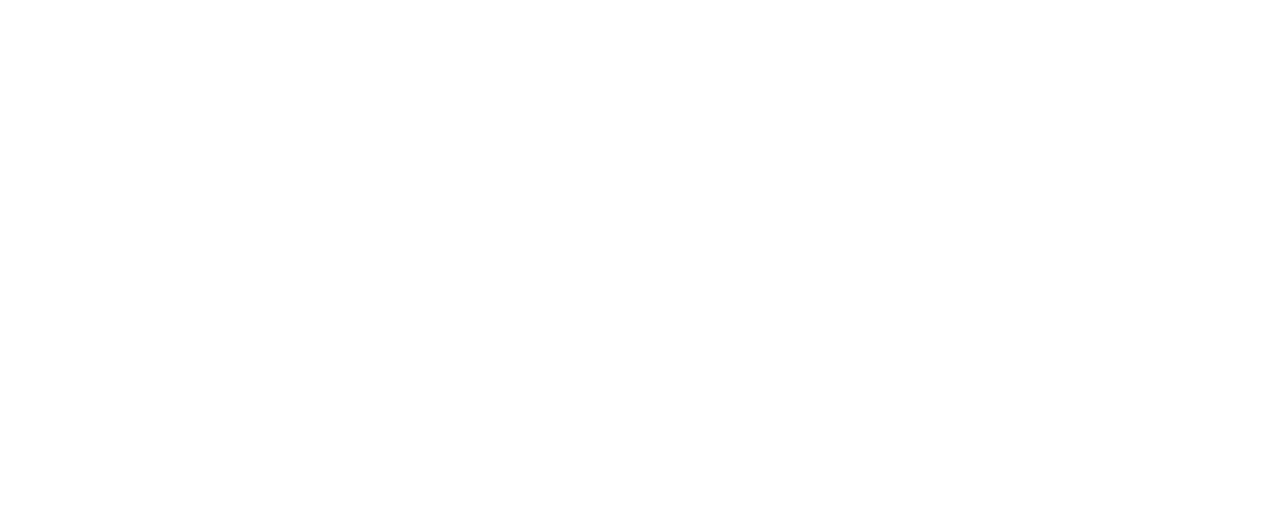
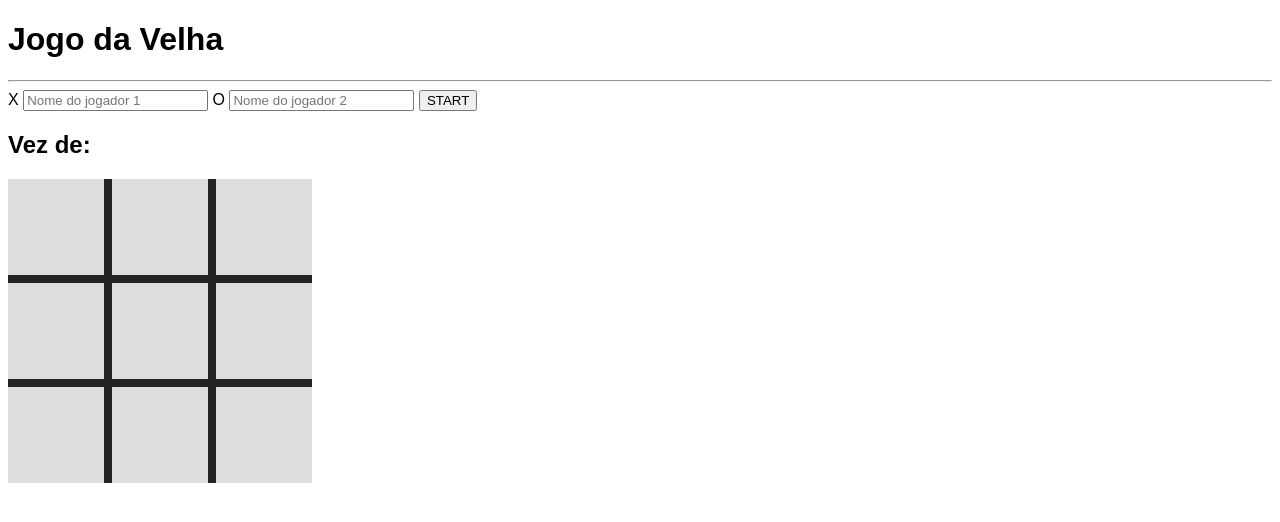
Before and after one commit to JaironRodrigo/Tic-Tac-Toe, a plain HTML site: page index.html in a window 1280 px wide. Drawn offline with Linux system fonts and the light colour scheme.

Commit message:
Criação dos arquivos html, css e javascript do projeto

```diff
--- a/index.html
+++ b/index.html
@@ -1,15 +1,35 @@
 <!DOCTYPE html>
-<html lang="en">
+<html lang="pt-BR">
 
 <head>
   <meta charset="UTF-8">
   <meta http-equiv="X-UA-Compatible" content="IE=edge">
   <meta name="viewport" content="width=device-width, initial-scale=1.0">
   <title>Jogo da Velha</title>
+  <link rel="stylesheet" href="./style.css">
+  <script src="./script.js"></script>
 </head>
 
 <body>
-
+  <h1>Jogo da Velha</h1>
+  <hr>
+  <label for="player1">X</label>
+  <input type="text" id="player1" placeholder="Nome do jogador 1">
+  <label for="">O</label>
+  <input type="text" id="player2" placeholder="Nome do jogador 2">
+  <button id="start">START</button>
+  <h2>Vez de: <span id="turnPlayer"></span></h2>
+  <section id="gameBoard">
+    <span class="cursor-pointer" data-region="0.1"></span>
+    <span class="cursor-pointer" data-region="0.2"></span>
+    <span class="cursor-pointer" data-region="0.3"></span>
+    <span class="cursor-pointer" data-region="1.0"></span>
+    <span class="cursor-pointer" data-region="1.1"></span>
+    <span class="cursor-pointer" data-region="1.2"></span>
+    <span class="cursor-pointer" data-region="2.0"></span>
+    <span class="cursor-pointer" data-region="2.1"></span>
+    <span class="cursor-pointer" data-region="2.2"></span>
+  </section>
 </body>
 
 </html>
--- a/script.js
+++ b/script.js
@@ -0,0 +1,27 @@
+const boardRegions = document.querySelectorAll("#gameBoard span");
+let vBoard = [];
+let turnPlayer = "";
+
+function updateTitle() {
+  const playerInput = document.getElementById("turnPlayer");
+  document.getElementById("turnPlayer").innerText = playerInput.value;
+}
+
+function initializeGame() {
+  vBoard = [
+    ["", "", ""],
+    ["", "", ""],
+    ["", "", ""],
+  ];
+  turnPlayer = "player1";
+  document.querySelector("h2").innerHTML =
+    'Vez de: <span id="turnPlayer"></span>';
+  updateTitle();
+
+  boardRegions.forEach(function (element) {
+    element.classList.remove("win");
+    element.innerText = "";
+    element.classList.add("cursor-pointer");
+    element.addEventListener("click", handleBoardCLick);
+  });
+}
--- a/style.css
+++ b/style.css
@@ -0,0 +1,28 @@
+body {
+  font-family: sans-serif;
+}
+
+#gameBoard {
+  background-color: #232323;
+  display: grid;
+  grid-template-columns: 6rem 6rem 6rem;
+  grid-template-rows: 6rem 6rem 6rem;
+  gap: 0.5rem;
+  margin-bottom: 1.5rem;
+  max-width: 19rem;
+}
+
+#gameBoard span {
+  background-color: #ddd;
+  display: grid;
+  place-content: center;
+  font-size: 5rem;
+}
+
+#gameBoard span.win {
+  background-color: #25a340;
+}
+
+.cursor-pointer {
+  cursor: pointer;
+}
```
